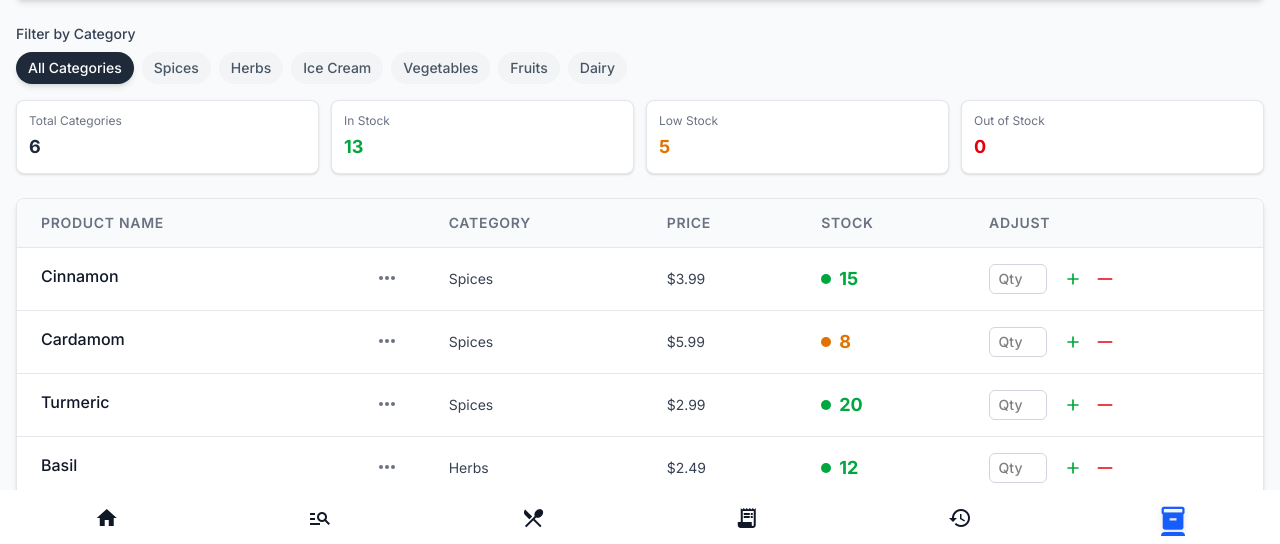
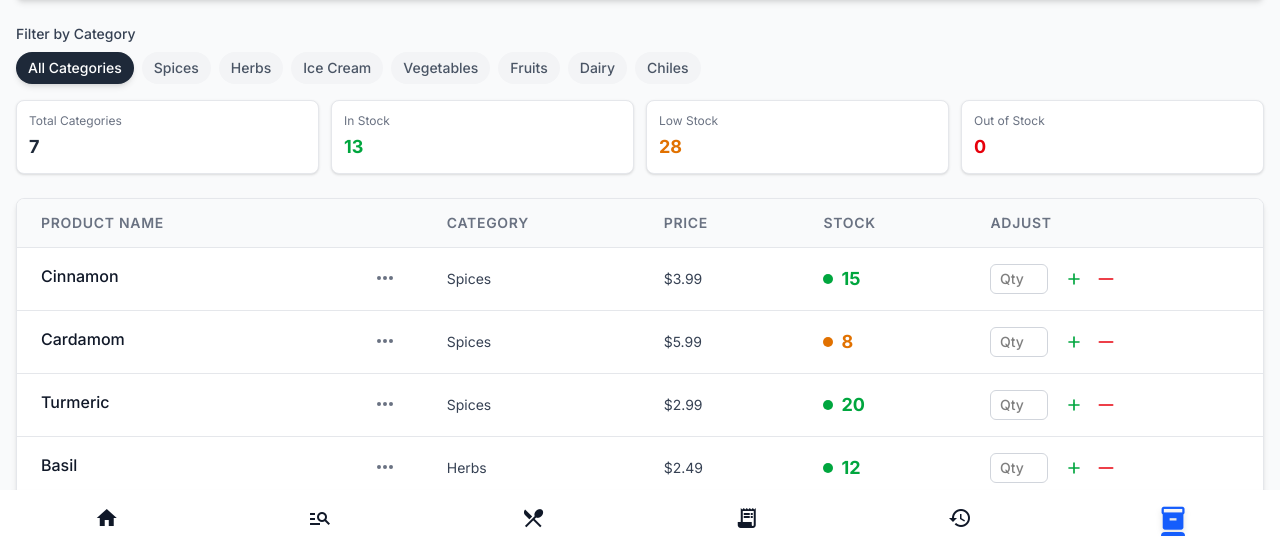
Before and after one commit to elvisinthecloud/inventory-management-system, a Next.js app: page /stock in a window 1280 px wide. Shown: the part 254-798 px from the top of the page. Built offline with nearby package versions, Linux system fonts and the light colour scheme.

Commit message:
Feature: Add 'Chiles' category to SearchPage and StockManagementPage, including multiple products under this category with respective pricing and stock details. This enhances product organization and expands the inventory available for users.

```diff
--- a/src/app/search/page.tsx
+++ b/src/app/search/page.tsx
@@ -41,6 +41,7 @@ const defaultCategories: Category[] = [
   { id: 4, name: 'Vegetables', image: '/images/categories/vegetables.jpg' },
   { id: 5, name: 'Fruits', image: '/images/categories/fruits.jpg' },
   { id: 6, name: 'Dairy', image: '/images/categories/dairy.jpg' },
+  { id: 7, name: 'Chiles', image: '/images/categories/default.jpg' },
 ];
 
 // Define a consistent mapping of default category names to IDs
@@ -50,7 +51,8 @@ const DEFAULT_CATEGORY_MAP: {[key: string]: number} = {
   'Ice Cream': 3,
   'Vegetables': 4,
   'Fruits': 5,
-  'Dairy': 6
+  'Dairy': 6,
+  'Chiles': 7
 };
 
 export default function SearchPage() {
--- a/src/app/stock/page.tsx
+++ b/src/app/stock/page.tsx
@@ -115,6 +115,29 @@ export default function StockManagementPage() {
           { id: 16, name: 'Milk', category: 'Dairy', price: 2.49, stock: 42 },
           { id: 17, name: 'Cheese', category: 'Dairy', price: 3.99, stock: 6 },
           { id: 18, name: 'Yogurt', category: 'Dairy', price: 1.99, stock: 18 },
+          { id: 19, name: 'Guajillo 12oz', category: 'Chiles', price: 70.00, stock: 10 },
+          { id: 20, name: 'Guajillo LB', category: 'Chiles', price: 75.00, stock: 10 },
+          { id: 21, name: 'Guajillo 3oz', category: 'Chiles', price: 25.50, stock: 10 },
+          { id: 22, name: 'Guajillo 6 oz', category: 'Chiles', price: 42.00, stock: 10 },
+          { id: 23, name: 'Guajillo 8 oz', category: 'Chiles', price: 51.00, stock: 10 },
+          { id: 24, name: 'Ancho 6/8 oz', category: 'Chiles', price: 51.00, stock: 10 },
+          { id: 25, name: 'Ancho 3oz', category: 'Chiles', price: 25.50, stock: 10 },
+          { id: 26, name: 'Pasilla 6/8 oz', category: 'Chiles', price: 51.00, stock: 10 },
+          { id: 27, name: 'Pasilla 3oz', category: 'Chiles', price: 25.50, stock: 10 },
+          { id: 28, name: 'Arbol 6/8 oz', category: 'Chiles', price: 42.00, stock: 10 },
+          { id: 29, name: 'Arbol 3oz', category: 'Chiles', price: 25.50, stock: 10 },
+          { id: 30, name: 'Carne de Soya', category: 'Chiles', price: 42.00, stock: 10 },
+          { id: 31, name: 'Jamaica 6/8 oz', category: 'Chiles', price: 45.00, stock: 10 },
+          { id: 32, name: 'Jamaica LB', category: 'Chiles', price: 75.00, stock: 10 },
+          { id: 33, name: 'Jamaica 12oz', category: 'Chiles', price: 75.00, stock: 10 },
+          { id: 34, name: 'California 3oz', category: 'Chiles', price: 25.50, stock: 10 },
+          { id: 35, name: 'Puya 3oz', category: 'Chiles', price: 25.50, stock: 10 },
+          { id: 36, name: 'Chipotle 3oz', category: 'Chiles', price: 25.50, stock: 10 },
+          { id: 37, name: 'Mulato 3oz', category: 'Chiles', price: 25.50, stock: 10 },
+          { id: 38, name: 'Morita 3oz', category: 'Chiles', price: 25.50, stock: 10 },
+          { id: 39, name: 'Cascabel 3oz', category: 'Chiles', price: 25.50, stock: 10 },
+          { id: 40, name: 'Negro 3oz', category: 'Chiles', price: 25.50, stock: 10 },
+          { id: 41, name: 'Nuevo Mexico 3oz', category: 'Chiles', price: 25.50, stock: 10 }
         ];
 
         // Initialize context stock values for each product
```
